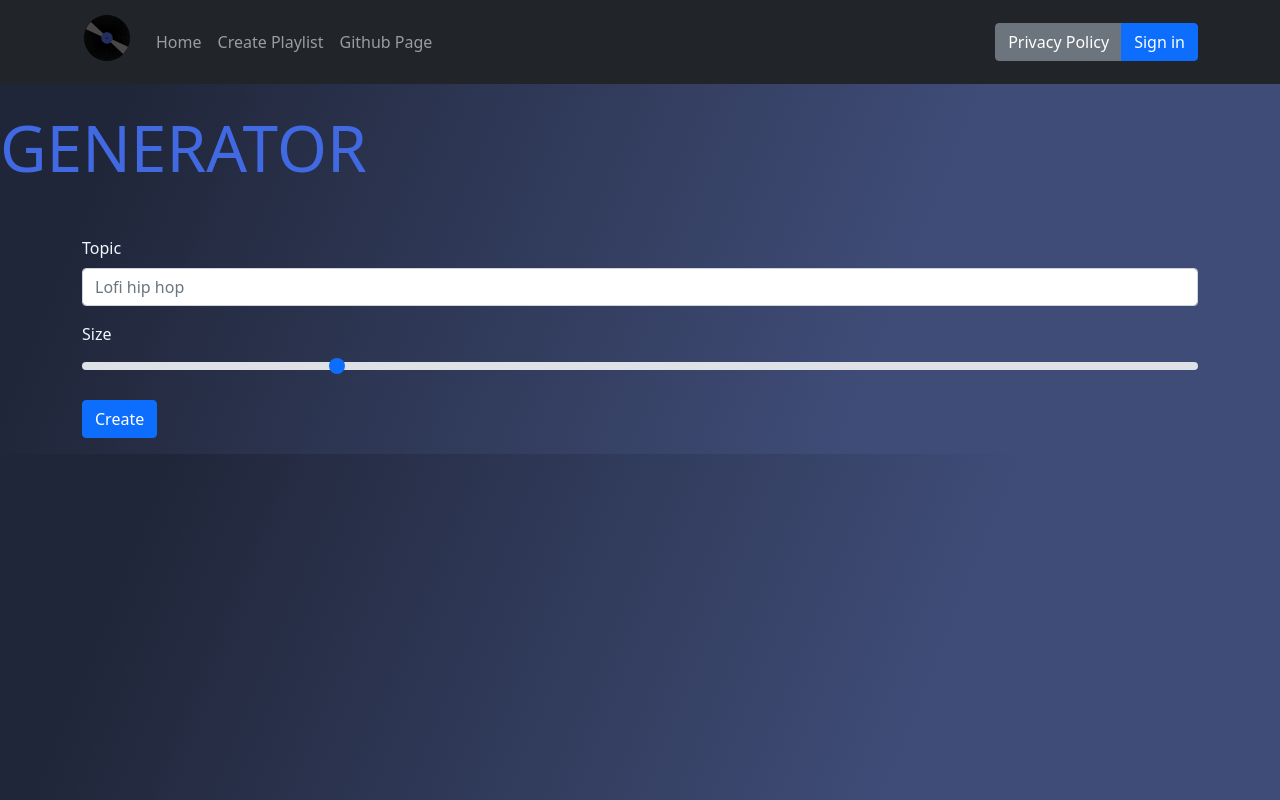
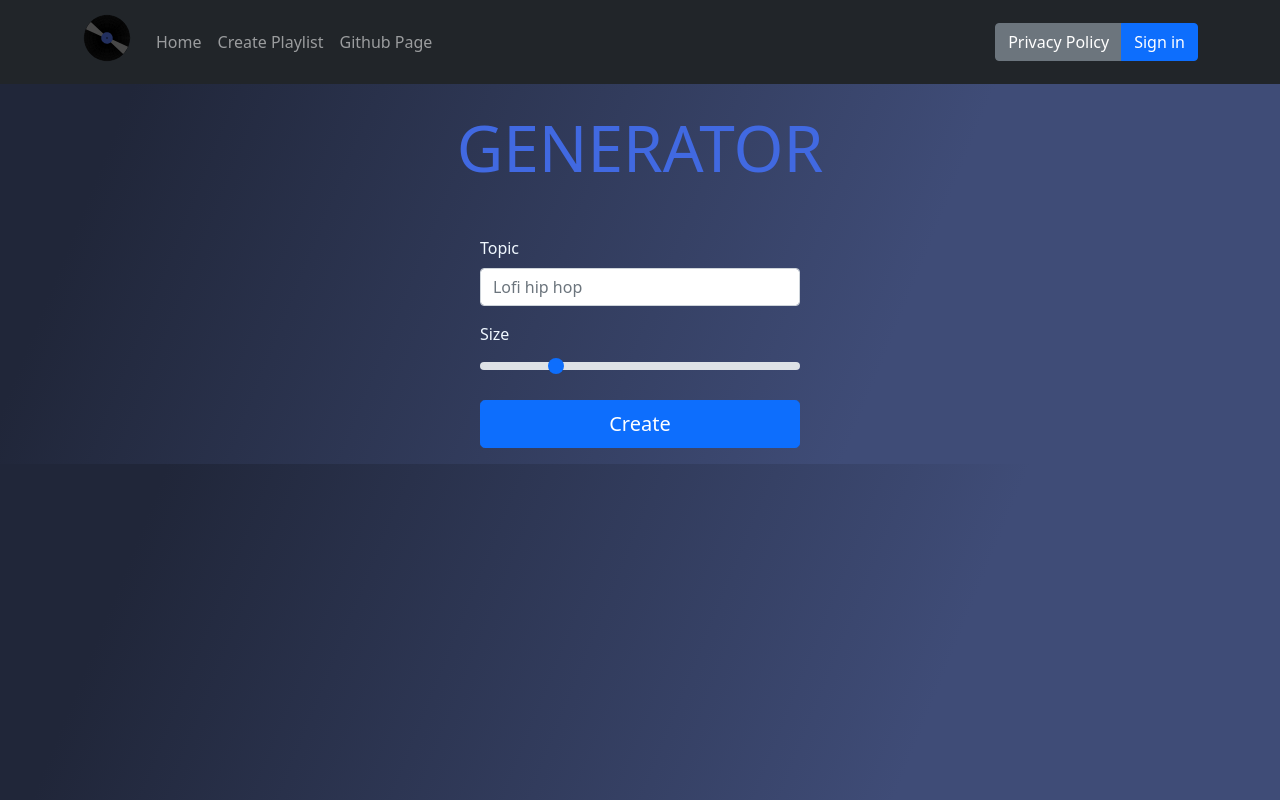
Before and after one commit to P0u4a/Playlist-Generator, a Next.js app: page /playlistRequest in a window 1280 px wide. Built offline with nearby package versions, Linux system fonts and the light colour scheme; no server answers.

Commit message:
Seperate homepage from playlist generator

```diff
--- a/components/navigation.js
+++ b/components/navigation.js
@@ -24,12 +24,12 @@ export default function Navigate() {
           <Navbar.Collapse id='navbar-nav'>
             <Nav className='me-auto'>
               <Nav.Item>
-                <Link href='#home' passHref>
+                <Link href='/' passHref>
                   <Nav.Link>Home</Nav.Link>
                 </Link>
               </Nav.Item>
               <Nav.Item>
-                <Link href='#form' passHref>
+                <Link href='/playlistRequest' passHref>
                   <Nav.Link>Create Playlist</Nav.Link>
                 </Link>
               </Nav.Item>
--- a/pages/index.js
+++ b/pages/index.js
@@ -25,9 +25,6 @@ export default function Home() {
 
         <LandingPage />
 
-        <div id='form'>
-          <Playlistform />
-        </div>
       </main>
 
       <footer className={styles.footer}>
--- a/pages/playlistRequest.js
+++ b/pages/playlistRequest.js
@@ -63,7 +63,7 @@ export default function Playlistform() {
     <>
       <div className={styles.generator}>GENERATOR</div>
       <br />
-      <Container>
+      <Container className={styles.formgroup}>
         <Form onSubmit={handleSubmit}>
           <Form.Group as={Row} className='mb-3' controlId='topic'>
             <Form.Label style={{ color: '#f0f8ff' }}>
@@ -84,8 +84,8 @@ export default function Playlistform() {
           </Form.Group>
 
           <Form.Group as={Row} className='mb-3'>
-            <Col>
-              <Button variant='primary' type='submit'>
+            <Col className='d-grid gap-2'>
+              <Button variant='primary' size='lg' type='submit'>
                 {!click && 'Create'}
                 {click && <Spinner animation='border' variant='light' />}
               </Button>
--- a/styles/Home.module.css
+++ b/styles/Home.module.css
@@ -56,6 +56,7 @@
 
 .generator {
   margin: 4rem 0;
+  text-align: center;
   line-height: 0;
   font-size: 4rem;
   color:royalblue;
@@ -69,6 +70,19 @@
   max-width: 800px;
 }
 
+.paragraph {
+  color: #f0f8ff;
+  text-align: justify;
+  text-justify: inter-word;
+}
+
+.formgroup {
+  display: flex;
+  width: 100%;
+  max-width: 60%;
+  margin: 0 auto;
+  justify-content: center;
+}
 
 .logo {
   height: 1em;
```
